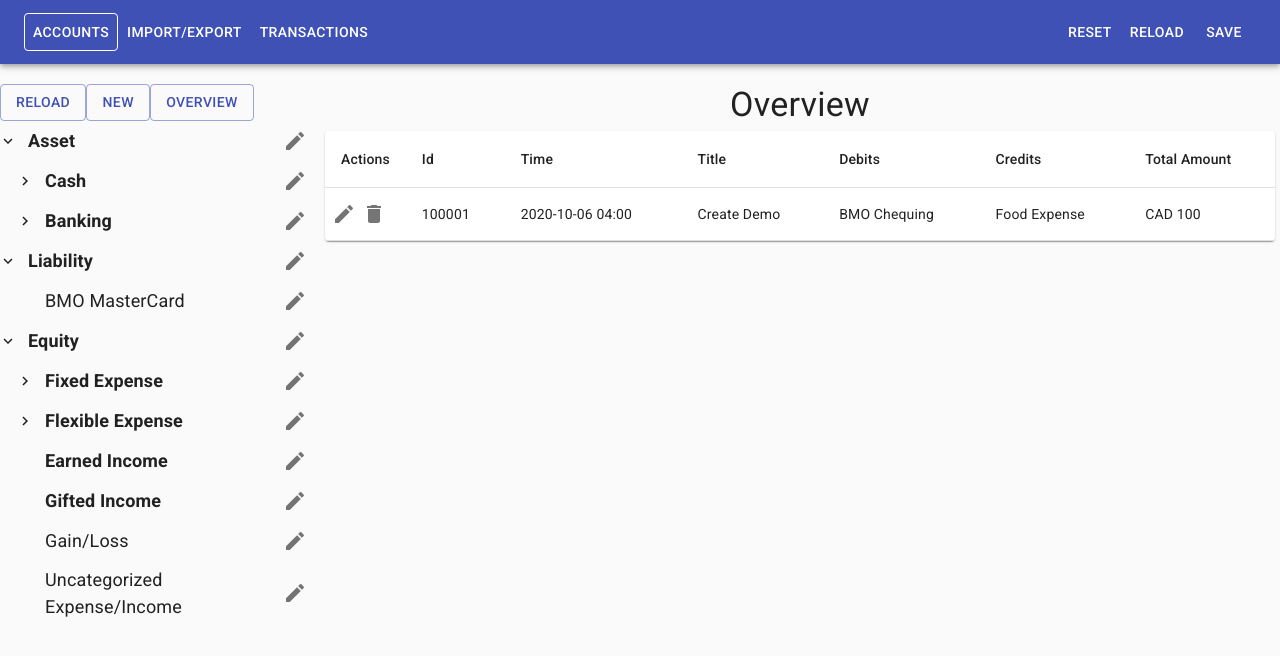
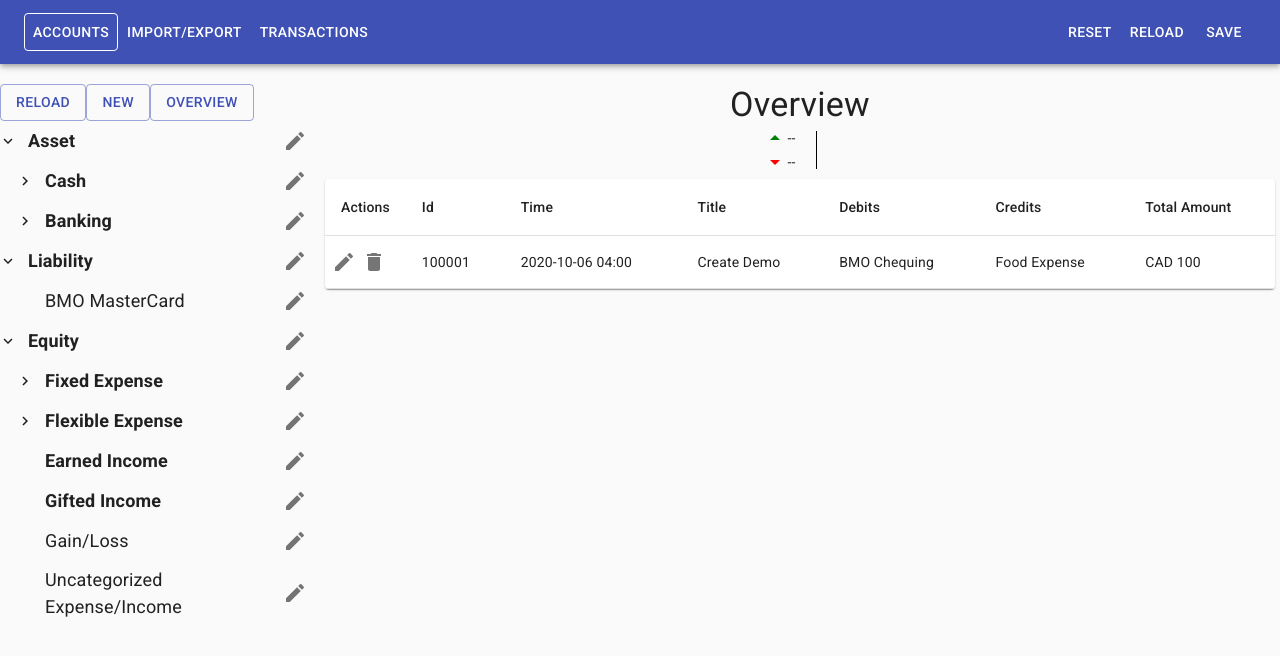
Before and after one commit to yifeiyin/MoneyTracker4, a React (Create React App) app: page /accounts in a window 1280 px wide. Shown: the top 656 px of the page. Built offline with nearby package versions, Linux system fonts and the light colour scheme.

Commit message:
Some clean up and functionality development

```diff
--- a/src/screens/AccountsScreen.jsx
+++ b/src/screens/AccountsScreen.jsx
@@ -1,5 +1,6 @@
 import React from 'react';
 import { Button, Typography } from '@material-ui/core';
+import { ArrowDropDown as ArrowDropDownIcon, ArrowDropUp as ArrowDropUpIcon } from '@material-ui/icons';
 
 import ObjectEditor from '../ObjectEditor/index';
 import { AccountTreeView, Modal, TransactionList } from '../components';
@@ -14,6 +15,7 @@ class AccountsScreen extends React.Component {
     currentAccountId: null,
 
     selectedAccountName: '',
+    selectedTransactionsSummary: {},
   }
 
   componentDidMount() {
@@ -81,42 +83,15 @@ class AccountsScreen extends React.Component {
     } else {
       name = global.accountManager.fromIdToName(id);
     }
-    this.setState({ selectedAccountName: name });
 
-    const allTransactionsObj = global.transactionContainer.getAllTransactions();
-    const allTransactions = Object.keys(allTransactionsObj).map(k => ({ id: k, ...allTransactionsObj[k] }));
-    const accountNodeHierarchy = global.accountManager._accountNodeHierarchy;
-    const endAccountsToInclude = [];
-    addChild(id, endAccountsToInclude);
+    const targetAccountType = global.accountManager._accountNodes[id].accountType;
+    console.assert(['debit', 'credit'].includes(targetAccountType), 'Unexpected value: ' + targetAccountType);
+    const [transactionsForThisAccount, accountsIncluded] = getTransactionsForAccount(id);
+    this.TransactionView.setData(transactionsForThisAccount);
+    const selectedTransactionsSummary = getTransactionsSummary(transactionsForThisAccount, accountsIncluded, targetAccountType);
 
-    const toShow = allTransactions.filter(transaction => {
-      const { debits, credits } = transaction;
-      for (let [acc, monum] of debits) {
-        if (endAccountsToInclude.includes(String(acc))) return true;
-        console.assert(typeof (acc) === typeof (endAccountsToInclude[0]), 'Type is different', typeof (acc), typeof (endAccountsToInclude[0]), transaction.id);
-      }
-      for (let [acc, monum] of credits) {
-        if (endAccountsToInclude.includes(String(acc))) return true;
-        console.assert(typeof (acc) === typeof (endAccountsToInclude[0]), 'Type is different', typeof (acc), typeof (endAccountsToInclude[0]), transaction.id);
-      }
-      return false;
-    });
+    this.setState({ selectedAccountName: name, selectedTransactionsSummary });
 
-    this.TransactionView.setData(toShow);
-
-    function isEndNode(id) {
-      return !global.accountManager._accountNodes[id].isFolder;
-    }
-
-    function addChild(currentTarget, result) {
-      if (isEndNode(currentTarget)) {
-        result.push(currentTarget);
-        return;
-      }
-      for (let child of accountNodeHierarchy[currentTarget].children) {
-        addChild(child, result);
-      }
-    }
   }
 
   render() {
@@ -145,6 +120,24 @@ class AccountsScreen extends React.Component {
 
         <div style={{ flex: 3 }}>
           <Typography variant='h4' align='center'>{this.state.selectedAccountName}</Typography>
+
+          <div style={{ display: 'flex', justifyContent: 'center', alignItems: 'center' }}>
+            <div>
+              <div style={{ display: 'flex', alignItems: 'center' }}>
+                <ArrowDropUpIcon style={{ color: 'green' }} />
+                {String(this.state.selectedTransactionsSummary.negativeChange) || '--'}
+              </div>
+              <div style={{ display: 'flex', alignItems: 'center' }}>
+                <ArrowDropDownIcon style={{ color: 'red' }} />
+                {String(this.state.selectedTransactionsSummary.positiveChange) || '--'}
+              </div>
+            </div>
+            <div style={{ width: 1, backgroundColor: 'black', margin: '5px 20px', alignSelf: 'stretch' }}></div>
+            <div style={{ fontSize: 26 }}>
+              {String(this.state.selectedTransactionsSummary.final)}
+            </div>
+          </div>
+
           <TransactionList
             ref={(o) => this.TransactionView = o}
             viewOnly={true}
@@ -158,4 +151,89 @@ class AccountsScreen extends React.Component {
   }
 }
 
+function getTransactionsForAccount(id) {
+
+  const allTransactionsObj = global.transactionContainer.getAllTransactions();
+  const allTransactions = Object.keys(allTransactionsObj).map(k => ({ id: k, ...allTransactionsObj[k] }));
+  const accountNodeHierarchy = global.accountManager._accountNodeHierarchy;
+  const endAccountsToInclude = [];
+  addChild(id, endAccountsToInclude);
+
+  const toShow = allTransactions.filter(transaction => {
+    const { debits, credits } = transaction;
+    for (let [acc, monum] of debits) {
+      if (endAccountsToInclude.includes(String(acc))) return true;
+      console.assert(typeof (acc) === typeof (endAccountsToInclude[0]), 'Type is different', typeof (acc), typeof (endAccountsToInclude[0]), transaction.id);
+    }
+    for (let [acc, monum] of credits) {
+      if (endAccountsToInclude.includes(String(acc))) return true;
+      console.assert(typeof (acc) === typeof (endAccountsToInclude[0]), 'Type is different', typeof (acc), typeof (endAccountsToInclude[0]), transaction.id);
+    }
+    return false;
+  });
+
+  return [toShow, endAccountsToInclude];
+
+  function isEndNode(id) {
+    return !global.accountManager._accountNodes[id].isFolder;
+  }
+
+  function addChild(currentTarget, result) {
+    if (isEndNode(currentTarget)) {
+      result.push(currentTarget);
+      return;
+    }
+    for (let child of accountNodeHierarchy[currentTarget].children) {
+      addChild(child, result);
+    }
+  }
+
+}
+
+
+function getTransactionsSummary(transactions, accounts, accountType) {
+  const Monum = global.Monum;
+  const initial = new Monum();
+
+  let debitChange = new Monum(), creditChange = new Monum();
+  for (let transaction of transactions) {
+    const { debits, credits } = transaction;
+    for (let [targetAcc, monum] of debits) {
+      if (accounts.includes(targetAcc))
+        debitChange = Monum.combine(debitChange, monum);
+    }
+
+    for (let [targetAcc, monum] of credits) {
+      if (accounts.includes(targetAcc))
+        creditChange = Monum.combine(creditChange, monum);
+    }
+  }
+
+  let final, netChange, positiveChange, negativeChange;
+  if (accountType === 'debit') {
+    positiveChange = debitChange;
+    negativeChange = creditChange;
+
+  } else if (accountType === 'credit') {
+    positiveChange = creditChange;
+    negativeChange = debitChange;
+
+  } else {
+    throw new Error('Unexpected value accountType: ' + accountType);
+  }
+
+  netChange = positiveChange.sub(negativeChange);
+  final = initial.add(netChange);
+
+  return {
+    count: transactions.length,
+    initial,
+    final,
+    netChange,
+    positiveChange,
+    negativeChange,
+  };
+}
+
+
 export default withSnackbar(AccountsScreen);
```
